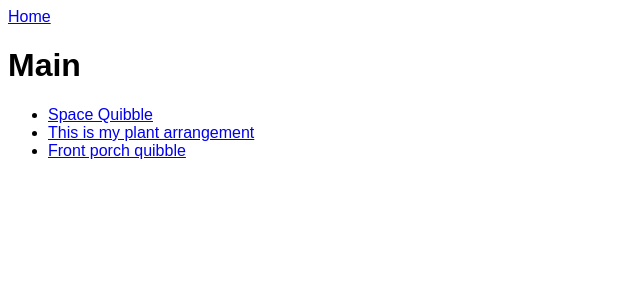
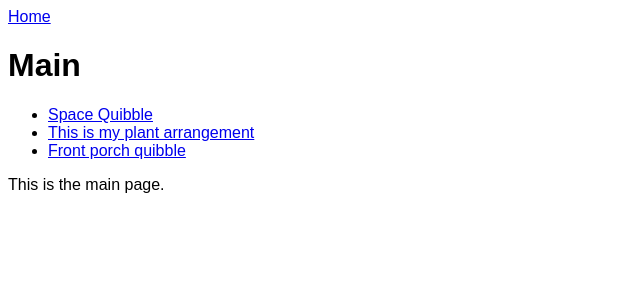
Before and after one commit to heyluney/heyluney.github.io, a Jekyll site: the page built from index.html, in a window 1280 px wide. Shown: the top 300 px of the page, without its empty margins (0-640 px from the left). Built offline with Jekyll 4.4.1, drawn with Linux system fonts in a browser that asks for light colours.

Commit message:
Update index.html

```diff
--- a/index.html
+++ b/index.html
@@ -2,3 +2,5 @@
 title: Main
 layout: default
 ---
+
+This is the main page.
```
